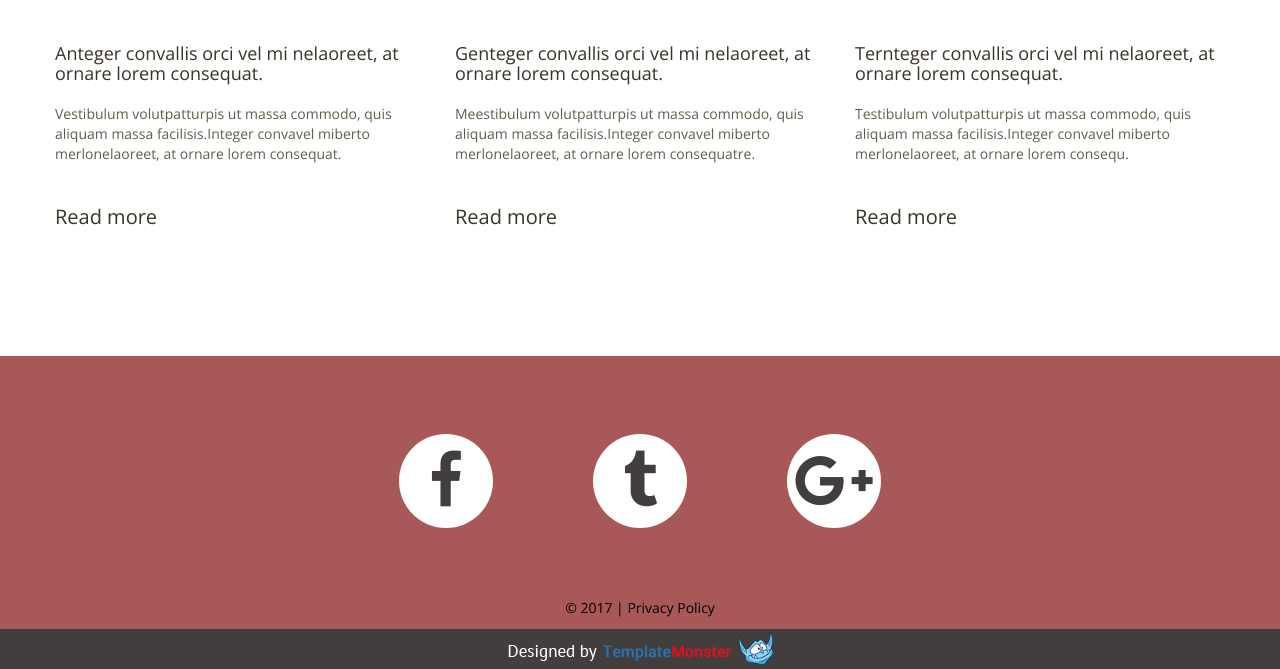
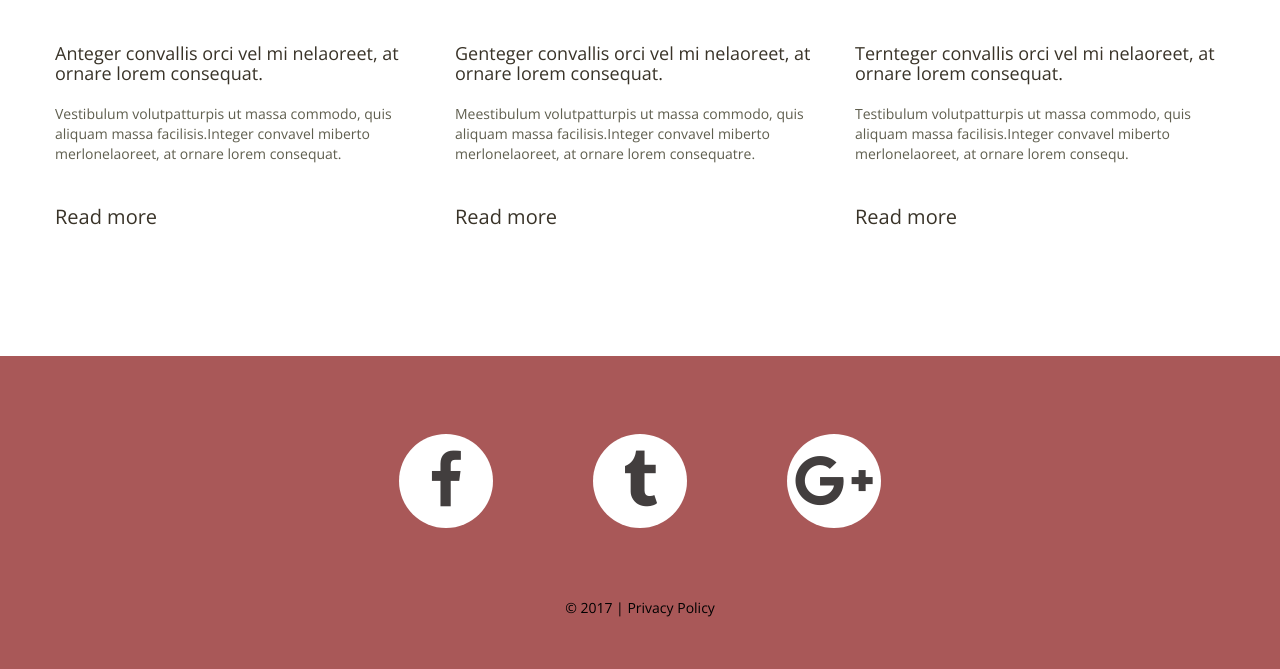
Before and after one commit to cafegarzon/cafegarzon.github.io, a plain HTML site: page index-3.html in a window 1280 px wide. Shown: the part 1924-2593 px from the top of the page. After the commit the page ends 2542 px from the top, so only its background shows below. Drawn offline with nearby package versions, Linux system fonts and the light colour scheme; a web font is replaced by a local one.

Commit message:
Update index-3.html

```diff
--- a/index-3.html
+++ b/index-3.html
@@ -171,7 +171,6 @@
                 <a href="#">Privacy Policy</a>
             </div>
         </div>
-        <div class="tm"><a href="#"><img src="images/TM_logo.png" alt=""></a></div>
     </footer>
 </div>
 
```
